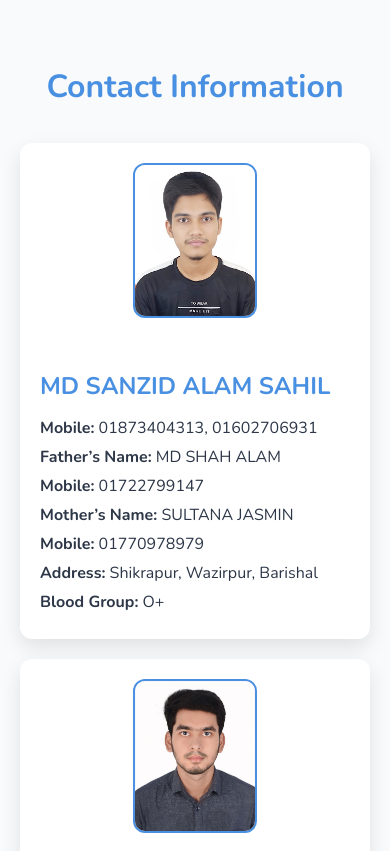
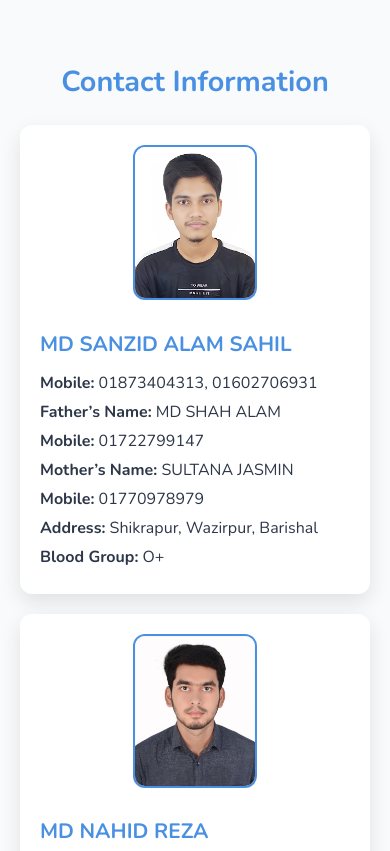
Before and after one commit to nahidreza45/info, a plain HTML site: page index.html in a window 390 px wide. Shown: the top 851 px of the page. Drawn offline with nearby package versions, Linux system fonts and the light colour scheme.

Commit message:
Add files via upload

```diff
--- a/style.css
+++ b/style.css
@@ -17,9 +17,9 @@ body {
 /* Header */
 header h1 {
     text-align: center;
-    font-size: 2.5rem;
+    font-size: 2rem;
     color: #4a90e2;
-    margin-bottom: 30px;
+    margin-bottom: 20px;
 }
 
 /* Info Section */
@@ -37,6 +37,9 @@ header h1 {
     align-items: flex-start;
     gap: 20px;
     flex-wrap: wrap;
+    flex-direction: row-reverse; /* Change to row-reverse to place image on the right */
+    gap: 0; /* Remove gap after photo */
+    text-align: center;
 }
 
 /* Image */
@@ -45,6 +48,7 @@ header h1 {
     display: flex;
     justify-content: center;
     align-items: center;
+    margin-bottom: 10px;
 }
 
 .image img {
@@ -64,11 +68,13 @@ header h1 {
 /* Details */
 .details {
     flex: 1;
+    text-align: left;
+    width: 100%;
 }
 
 .details h2 {
     margin-bottom: 10px;
-    font-size: 1.8rem;
+    font-size: 1.5rem;
     color: #4a90e2;
 }
 
@@ -79,7 +85,7 @@ header h1 {
 }
 
 .details ul {
-    padding-left: 20px;
+    padding-left: 10px;
     list-style: square;
     color: #718096;
 }
@@ -114,17 +120,17 @@ header h1 {
     }
 
     .details ul {
-        padding-left: 10px; /* Reduce padding for better alignment */
+        padding-left: 10px;
     }
 }
 
 @media (max-width: 480px) {
     header h1 {
-        font-size: 2rem; /* Reduce header font size on very small screens */
+        font-size: 1.8rem;
     }
 
     .details h2 {
-        font-size: 1.5rem; /* Adjust title size for small screens */
+        font-size: 1.3rem;
     }
 
     .details ul {
```
